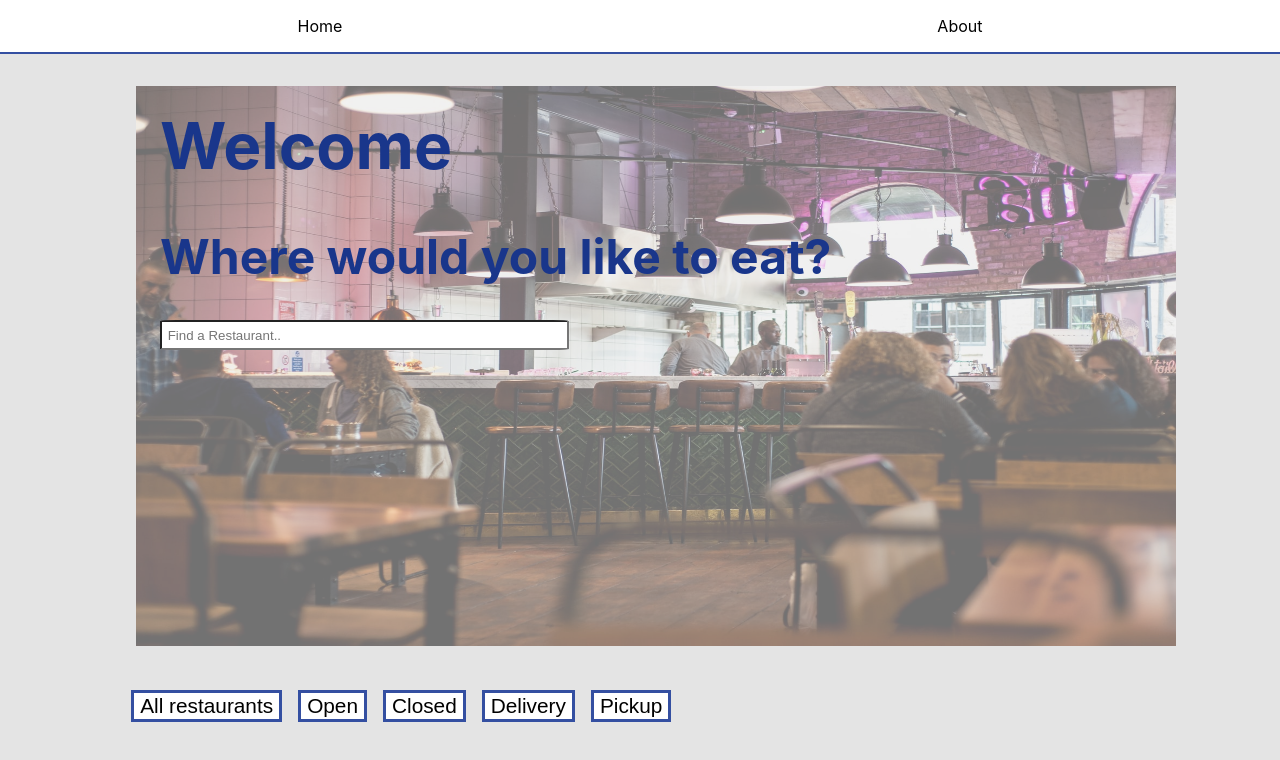
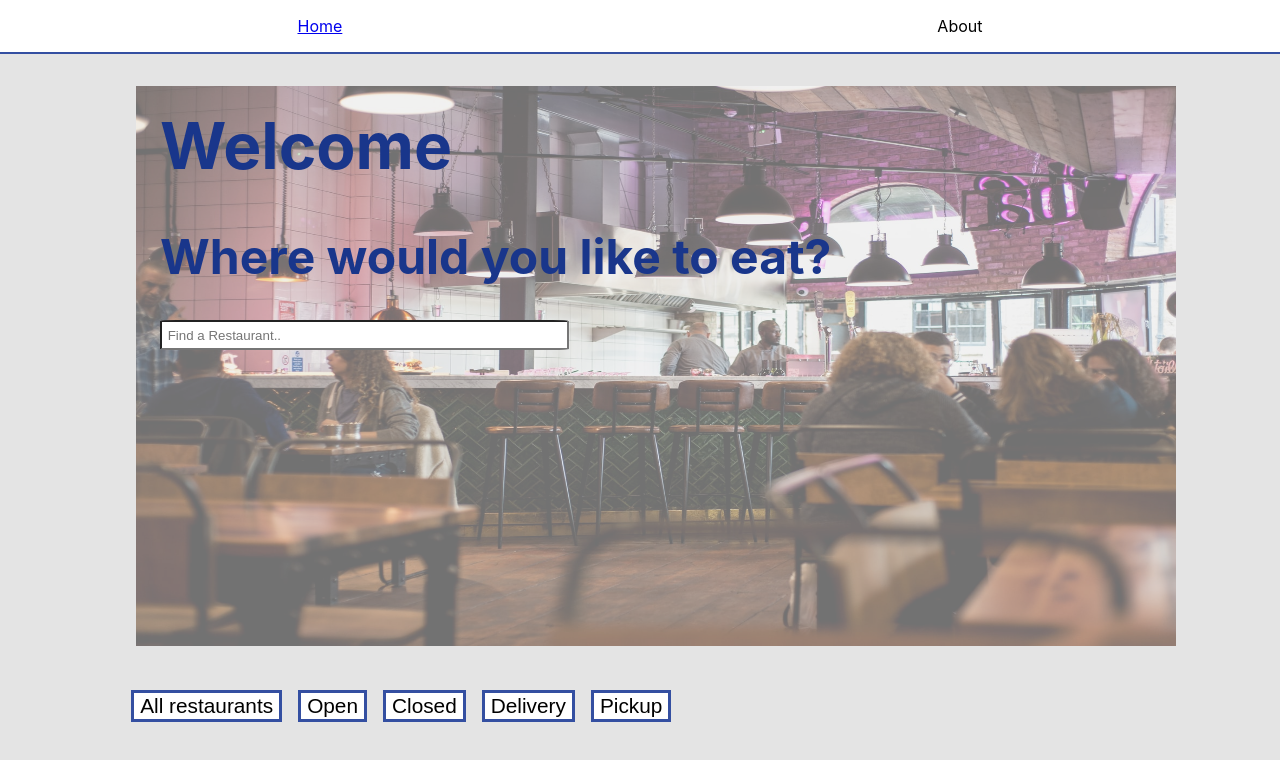
Before and after one commit to Isabbelle/restaurantsite, a React (Create React App) app: page / in a window 1280 px wide. Shown: the top 760 px of the page. Built offline with nearby package versions, Linux system fonts and the light colour scheme; no server answers.

Commit message:
added link to root

```diff
--- a/src/components/Navbar.jsx
+++ b/src/components/Navbar.jsx
@@ -1,12 +1,14 @@
 import React from 'react';
-
+import { Link } from 'react-router-dom';
 function Navbar() {
     return (
-        <div className="navbar">
-            <p>Home</p>
-            <p>About</p>
-            </div>
-    )
+      <div className="navbar">
+        <Link to ="/">
+          <p>Home</p>
+        </Link>
+        <p>About</p>
+      </div>
+    );
 }
 
 export default Navbar;
```
